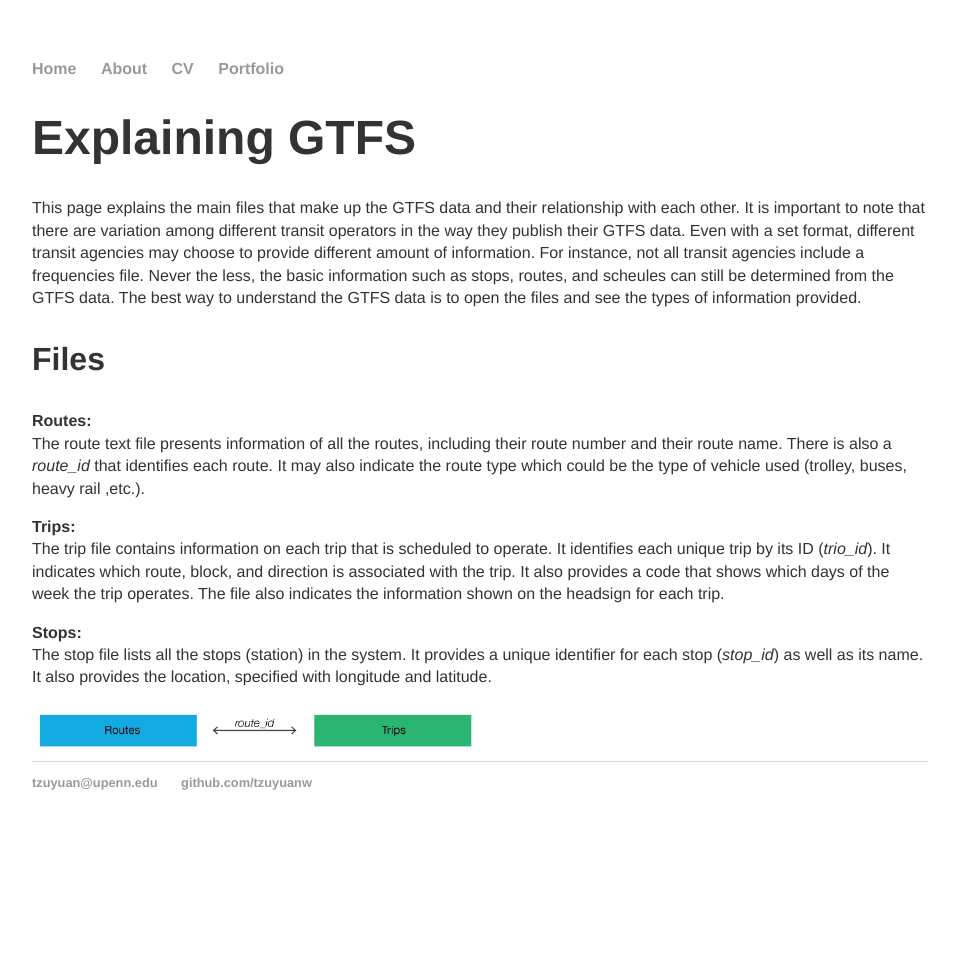
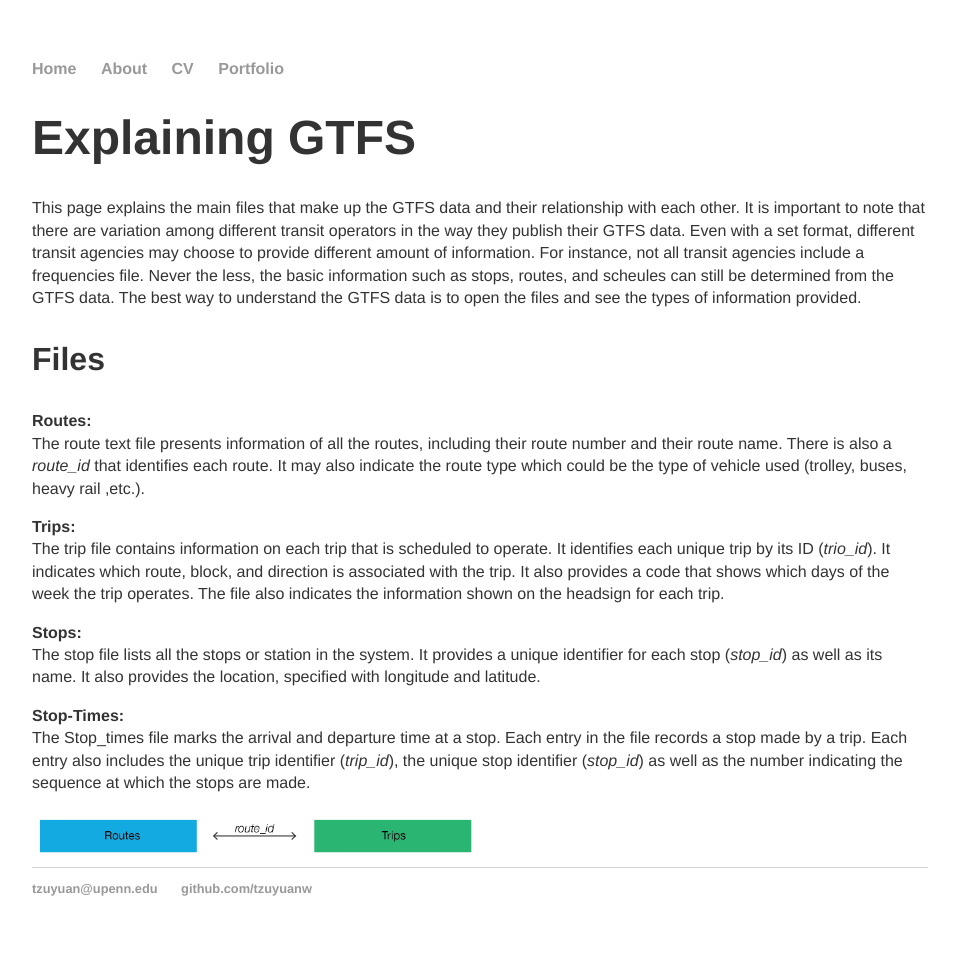
Before and after one commit to tzuyuanw/tzuyuanw.github.io, a Jekyll site: the page built from blog/GTFSexplanation.html, in a window 1280 px wide. Shown: the whole page, without its empty margins (160-1119 px from the left). Built offline with Jekyll 4.4.1, drawn with Linux system fonts in a browser that asks for light colours; before the commit the page ends 900 px from its top, so only the background shows below that.

Commit message:
Update GTFSexplanation.html

```diff
--- a/blog/GTFSexplanation.html
+++ b/blog/GTFSexplanation.html
@@ -24,10 +24,17 @@ title: Explaining GTFS
 			The file also indicates the information shown on the headsign for each trip.
 		</p>
 		<p><b>Stops:</b><br/>
-			The stop file lists all the stops (station) in the system. It provides a unique identifier for each stop (<i>stop_id</i>) as well as its name.
+			The stop file lists all the stops or station in the system.
+			It provides a unique identifier for each stop (<i>stop_id</i>) as well as its name.
 			It also provides the location, specified with longitude and latitude.
+		</p>
+		<p><b>Stop-Times:</b><br/>
+			The Stop_times file marks the arrival and departure time at a stop.
+			Each entry in the file records a stop made by a trip.
+			Each entry also includes the unique trip identifier (<i>trip_id</i>),
+			the unique stop identifier (<i>stop_id</i>) as well as the number indicating the sequence at which the stops are made.
+		</p>
 
-		</p>
 
 
 	</div>
```
